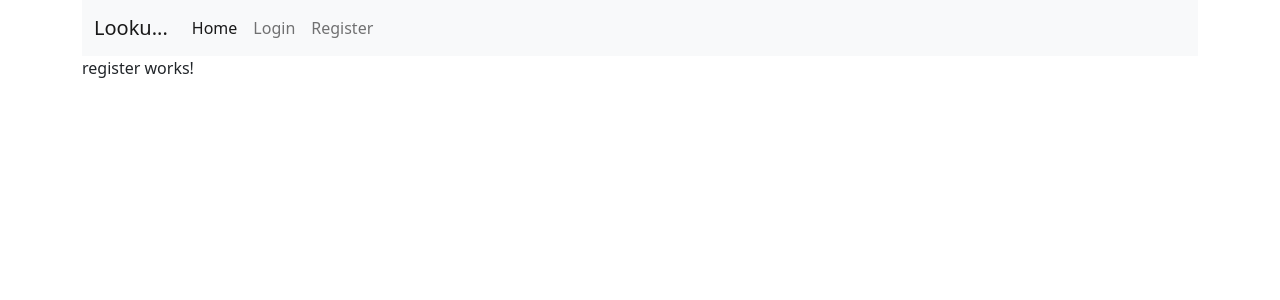
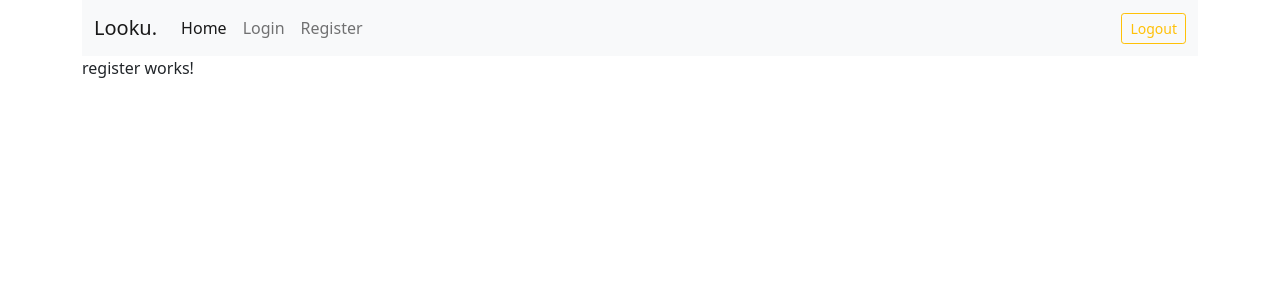
Before and after one commit to Willbeckh/awards-client, an Angular app: page /register in a window 1280 px wide. Shown: the top 300 px of the page. Built offline with nearby package versions, Linux system fonts and the light colour scheme.

Commit message:
ft: add logout logic to navbar

```diff
--- a/src/app/components/header/header.component.html
+++ b/src/app/components/header/header.component.html
@@ -4,7 +4,7 @@
 
 <nav class="navbar navbar-expand-lg navbar-light bg-light">
   <div class="container-fluid">
-    <a class="navbar-brand" href="#">Looku...</a>
+    <a class="navbar-brand" href="#">Looku.</a>
     <button
       class="navbar-toggler"
       type="button"
@@ -29,5 +29,12 @@
         </li>
       </ul>
     </div>
+    <button
+      type="submit"
+      (click)="logout()"
+      class="btn btn-outline-warning btn-sm"
+    >
+      Logout
+    </button>
   </div>
 </nav>
--- a/src/app/components/header/header.component.ts
+++ b/src/app/components/header/header.component.ts
@@ -1,4 +1,5 @@
 import { Component, OnInit } from '@angular/core';
+import { UserService } from 'src/app/user.service';
 
 @Component({
   selector: 'app-header',
@@ -6,7 +7,12 @@ import { Component, OnInit } from '@angular/core';
   styleUrls: ['./header.component.css'],
 })
 export class HeaderComponent implements OnInit {
-  constructor() {}
+  isAuthenticated: boolean;
+  constructor(private userService: UserService) {}
 
   ngOnInit(): void {}
+  logout() {
+    this.userService.logoutUser();
+    location.reload();
+  }
 }
```
